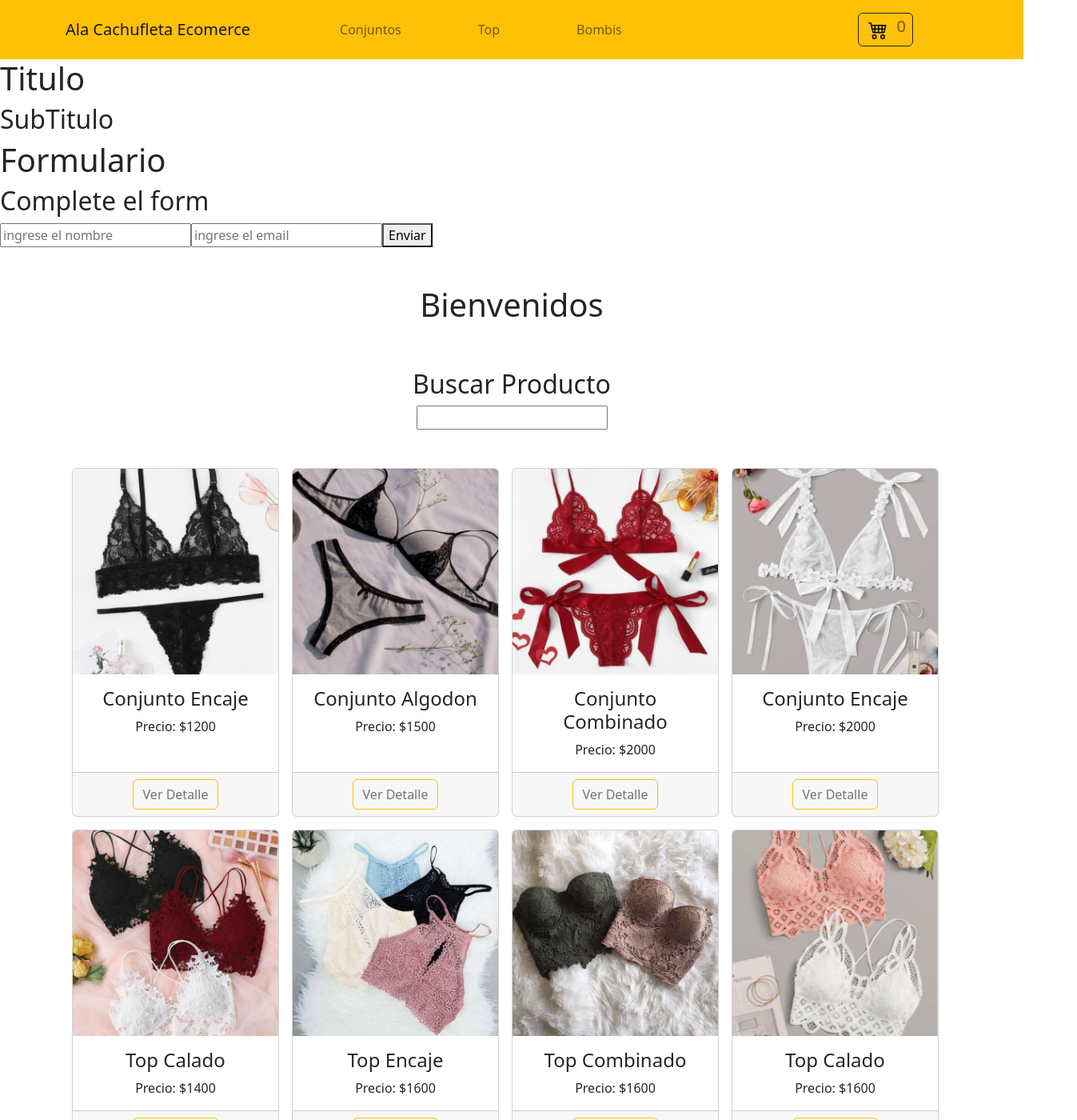
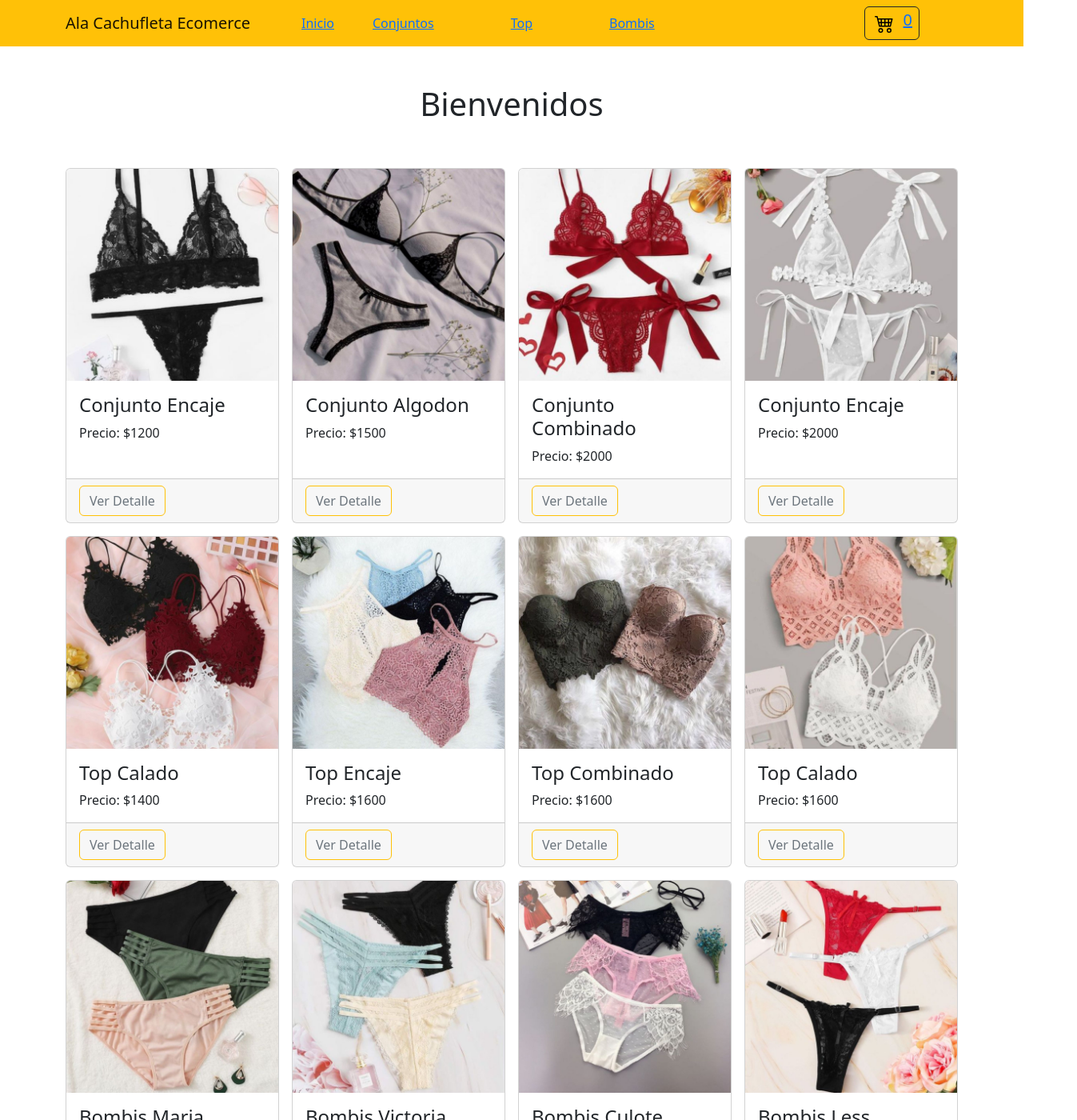
Before and after one commit to sole-arguello/clases-React-Vite-Avances, a React (Vite) app: page / in a window 1280 px wide. Shown: the top 1400 px of the page at 80% size, 1347 px wide, since content can reach past the window. Built offline with nearby package versions, Linux system fonts and the light colour scheme.

Commit message:
clase 8 y 9 navegacion y ruteo

```diff
--- a/src/App.jsx
+++ b/src/App.jsx
@@ -3,25 +3,43 @@
 //estilos
 //import "./App.css";
 import 'bootstrap/dist/css/bootstrap.min.css';
+
 //librerias
+import { BrowserRouter as Router, Routes, Route, Navigate } from 'react-router-dom';
+
 
 //componentes creados por mi
 import NavBar from './components/NavBar/NavBar';
 import Titulo from './components/Titulo/Titulo';
 import Formulario from './components/Formulario/Formulario';
-import ItemCount from './components/ItemCount/ItemCount';
-import ItemsContainer from './components/ItemsListContainer/ItemsListContainer';
+//import ItemCount from './components/ItemCount/ItemCount';
+import ItemsListContainer from './components/ItemsListContainer/ItemsListContainer';
 import ItemDitailContainer from './components/ItemDitailContainer/ItemDitailContainer';
+import CartEjemplo from './components/CartEjemplo/CartEjemplo';
+
 
 function App() {
   return (
-    <>
+
+    <Router>
       <NavBar />
-      <Titulo  titulo='Titulo' subTitulo='SubTitulo'/>
-      <Formulario />
-      <ItemsContainer greeting='Bienvenidos'/>
-      <ItemDitailContainer greeting='Un producto jarcodeado' />
-    </>
+      <Routes >
+        <Route path='/' element={<ItemsListContainer greeting='Bienvenidos'/>} />
+        <Route path='/categoria/:cid' element={<ItemsListContainer greeting='Categorias'/>} />
+
+        <Route path='/detail/:pid' element={<ItemDitailContainer greeting='Un producto jarcodeado' />} />
+        <Route path='/cartEjemplo' element={<CartEjemplo/>} />
+
+        <Route path='*' element= { <Navigate to='/' />} />
+      </Routes>
+
+      {/* <Titulo  titulo='Titulo' subTitulo='SubTitulo'/>
+      <Formulario /> */}
+
+    </Router>
+
+
+
   );
 
 }
--- /dev/null
+++ b/src/components/CartEjemplo/CartEjemplo.jsx
@@ -0,0 +1,9 @@
+import React from 'react'
+
+function CartEjemplo() {
+  return (
+    <div>CartEjemplo</div>
+  )
+}
+
+export default CartEjemplo
--- a/src/components/Item/Item.jsx
+++ b/src/components/Item/Item.jsx
@@ -1,5 +1,6 @@
 import React from 'react'
 import { Button, Card, CardGroup } from 'react-bootstrap'
+import { Link } from 'react-router-dom'
 
 function Item( {id, titulo, img, precio} ) {
   return (
@@ -12,7 +13,9 @@ function Item( {id, titulo, img, precio} ) {
               <Card.Text>Precio: ${precio}</Card.Text>
             </Card.Body>
             <Card.Footer className="card-footer">
-              <Button variant="outline-warning text-secondary">Ver Detalle</Button>
+              <Link to={`/detail/${id}`}>
+                <Button variant="outline-warning text-secondary">Ver Detalle</Button>
+              </Link>
             </Card.Footer>
         </Card>
     </CardGroup>
--- a/src/components/ItemDetail/ItemDitail.jsx
+++ b/src/components/ItemDetail/ItemDitail.jsx
@@ -1,9 +1,13 @@
 import React from 'react'
 import { Card, Container } from 'react-bootstrap'
 import ItemCount from '../ItemCount/ItemCount'
+import { useParams } from 'react-router-dom'
 
 
 function ItemDitail({id, img, titulo, precio}) {
+
+  // const { pid } = useParams()
+  // console.log(pid)
   return (
     <Card className='container d-flex flex-md-row py-3'>
 
--- a/src/components/ItemsListContainer/ItemsListContainer.jsx
+++ b/src/components/ItemsListContainer/ItemsListContainer.jsx
@@ -4,7 +4,7 @@ import { getProductos } from "../../utils/mFetch";
 import ItemList from "../ItemList/ItemList";
 import Buscador from "../Buscador/Buscador";
 
-function ItemsContainer({ greeting }) {
+function ItemsListContainer({ greeting }) {
 
     const [productos, setProductos ] = useState([])
     const [isLoading, setIsLoading ] = useState(true)
@@ -19,63 +19,66 @@ function ItemsContainer({ greeting }) {
         }, 1000);
     }, [])
 
-    const handleProductFiltered = ( { filterState, handleFilterChange } ) => (
-        <Container className=" text-center">
-          <h2>Buscar Producto</h2>
-          {/* {filterState} */}
-          <input  className="mb-5" type="text" value={filterState}  onChange={handleFilterChange}/>
+    // const handleProductFiltered = ( { filterState, handleFilterChange } ) => (
+    //     <Container className=" text-center">
+    //       <h2>Buscar Producto</h2>
+    //       {/* {filterState} */}
+    //       <input  className="mb-5" type="text" value={filterState}  onChange={handleFilterChange}/>
 
-            <Container className="row g-3 justify-content-center">
-              {isLoading
-              ? <Spinner animation="border" variant="warning" />
-              : <>
-                  {filterState === ''
-                  ? productos.map ( ( {id, precio, titulo, categoria, img } ) =>
-                    <CardGroup className='col-lg-3 col-md-6 col-sm-10'>
-                      <Card className="card w-100 mh-100"  key={id}>
-                          <Card.Img variant="top" src={img} alt="imagen card" />
-                          <Card.Body>
-                            <Card.Title className='fs-4'>{titulo}</Card.Title>
-                            <Card.Text>Precio: ${precio}</Card.Text>
-                          </Card.Body>
-                          <Card.Footer className="card-footer">
-                            <Button variant="outline-warning text-secondary">Ver Detalle</Button>
-                          </Card.Footer>
-                      </Card>
-                    </CardGroup>
-                  )
+    //         <Container className="row g-3 justify-content-center">
+    //           {isLoading
+    //           ? <Spinner animation="border" variant="warning" />
+    //           : <>
+    //               {filterState === ''
+    //               ? productos.map ( ( {id, precio, titulo, categoria, img } ) =>
+    //                 <CardGroup className='col-lg-3 col-md-6 col-sm-10'>
+    //                   <Card className="card w-100 mh-100"  key={id}>
+    //                       <Card.Img variant="top" src={img} alt="imagen card" />
+    //                       <Card.Body>
+    //                         <Card.Title className='fs-4'>{titulo}</Card.Title>
+    //                         <Card.Text>Precio: ${precio}</Card.Text>
+    //                       </Card.Body>
+    //                       <Card.Footer className="card-footer">
+    //                         <Button variant="outline-warning text-secondary">Ver Detalle</Button>
+    //                       </Card.Footer>
+    //                   </Card>
+    //                 </CardGroup>
+    //               )
 
-                  : productos.filter( prod => prod.categoria.toLowerCase().includes( filterState.toLowerCase()) )
-                  .map( ( {id, precio, titulo, categoria, img } ) =>
-                  <CardGroup className='col-lg-3 col-md-6 col-sm-10'>
-                    <Card className="card w-100 mh-100"  key={id}>
-                        <Card.Img variant="top" src={img} alt="imagen card" />
-                        <Card.Body>
-                          <Card.Title className='fs-4'>{titulo}</Card.Title>
-                          <Card.Text>Precio: ${precio}</Card.Text>
-                        </Card.Body>
-                        <Card.Footer className="card-footer">
-                          <Button variant="outline-warning text-secondary">Ver Detalle</Button>
-                        </Card.Footer>
-                    </Card>
-                  </CardGroup>
-                  )
-                  }
-              </>}
-            </Container>
+    //               : productos.filter( prod => prod.categoria.toLowerCase().includes( filterState.toLowerCase()) )
+    //               .map( ( {id, precio, titulo, categoria, img } ) =>
+    //               <CardGroup className='col-lg-3 col-md-6 col-sm-10'>
+    //                 <Card className="card w-100 mh-100"  key={id}>
+    //                     <Card.Img variant="top" src={img} alt="imagen card" />
+    //                     <Card.Body>
+    //                       <Card.Title className='fs-4'>{titulo}</Card.Title>
+    //                       <Card.Text>Precio: ${precio}</Card.Text>
+    //                     </Card.Body>
+    //                     <Card.Footer className="card-footer">
+    //                       <Button variant="outline-warning text-secondary">Ver Detalle</Button>
+    //                     </Card.Footer>
+    //                 </Card>
+    //               </CardGroup>
+    //               )
+    //               }
+    //           </>}
+    //         </Container>
 
-        </Container>
-    )
+    //     </Container>
+    // )
     return (
     <>
       <h1 className="py-5 text-center">{greeting}</h1>
 
-      <Buscador >
+      <Container >
+          {isLoading ? <Spinner animation="border" variant="warning" /> : <ItemList productos = {productos}/>}
+      </Container>
+      {/* <Buscador >
           { handleProductFiltered }
-      </Buscador>
+      </Buscador> */}
     </>
 
   );
 }
 
-export default ItemsContainer;
+export default ItemsListContainer;
--- a/src/components/NavBar/NavBar.jsx
+++ b/src/components/NavBar/NavBar.jsx
@@ -1,9 +1,11 @@
 import React from 'react'
 import { Container, Nav, Navbar } from 'react-bootstrap'
+import { Link, NavLink } from 'react-router-dom'
 import CartWiget from '../CartWiget/CartWiget'
 
 
 const NavBar = () => {
+
   return (
     <Navbar collapseOnSelect expand="lg" bg="warning" variant="">
       <Container >
@@ -13,14 +15,18 @@ const NavBar = () => {
         <Navbar.Toggle aria-controls="responsive-navbar-nav" />
         <Navbar.Collapse className='px-5' id="responsive-navbar-nav">
           <Nav className="me-auto">
-            <Nav.Link className='px-5' href="#features">Conjuntos</Nav.Link>
-            <Nav.Link className='px-5' href="#pricing">Top</Nav.Link>
-            <Nav.Link className='px-5' href="#pricing">Bombis</Nav.Link>
+            <Link className='' to='/' >Inicio</Link>
+            <NavLink className='px-5' to='/categoria/Conjunto'>Conjuntos</NavLink>
+            <NavLink className='px-5' to='/categoria/Top'>Top</NavLink>
+            <NavLink className='px-5' to='/categoria/Bombis'>Bombis</NavLink>
           </Nav>
           <Nav>
-            <Nav.Link eventKey={2} href="#memes">
+            {/* <Nav.Link eventKey={2} href="#memes">
               <CartWiget />
-            </Nav.Link>
+            </Nav.Link> */}
+            <Link className='' to='/cartEjemplo'>
+              <CartWiget/>
+            </Link>
           </Nav>
         </Navbar.Collapse>
       </Container>
--- a/src/utils/mFetch.js
+++ b/src/utils/mFetch.js
@@ -11,15 +11,15 @@ export const getProductoById = (productoId) => {
   })
 }
 
-export const getProductoByCategory = (cate) => {
+export const getProductoByCategory = (category) => {
   return new Promise( (res, rej) => {
-    res( productos.filter(prod => prod.categoria.toLowerCase()))
+    res( productos.filter(prod => prod.categoria.toLowerCase()) === category)
   })
 }
 
 let productos = [
   {
-    id: 1,
+    id: '1',
     precio: 1200,
     titulo: "Conjunto Encaje",
     categoria: "Conjunto",
@@ -27,7 +27,7 @@ let productos = [
     img: "/public/assets/conjunto1.jpg",
   },
   {
-    id: 2,
+    id: '2',
     precio: 1500,
     titulo: "Conjunto Algodon",
     categoria: "Conjunto",
@@ -35,7 +35,7 @@ let productos = [
     img: "/public/assets/conjunto2.jpg",
   },
   {
-    id: 3,
+    id: '3',
     precio: 2000,
     titulo: "Conjunto Combinado",
     categoria: "Conjunto",
@@ -43,7 +43,7 @@ let productos = [
     img: "/public/assets/conjunto3.jpg",
   },
   {
-    id: 4,
+    id: '4',
     precio: 2000,
     titulo: "Conjunto Encaje",
     categoria: "Conjunto",
@@ -51,7 +51,7 @@ let productos = [
     img: "/public/assets/conjunto4.jpg",
   },
   {
-    id: 5,
+    id: '5',
     precio: 1400,
     titulo: "Top Calado",
     categoria: "Top",
@@ -60,7 +60,7 @@ let productos = [
   },
 
   {
-    id: 6,
+    id: '6',
     precio: 1600,
     titulo: "Top Encaje",
     categoria: "Top",
@@ -68,7 +68,7 @@ let productos = [
     img: "/public/assets/top2.jpg",
   },
   {
-    id: 7,
+    id: '7',
     precio: 1600,
     titulo: "Top Combinado",
     categoria: "Top",
@@ -76,7 +76,7 @@ let productos = [
     img: "/public/assets/top3.jpg",
   },
   {
-    id: 8,
+    id: '8',
     precio: 1600,
     titulo: "Top Calado",
     categoria: "Top",
@@ -85,7 +85,7 @@ let productos = [
   },
 
   {
-    id: 9,
+    id: '9',
     precio: 900,
     titulo: "Bombis Maria",
     categoria: "Bombis",
@@ -94,7 +94,7 @@ let productos = [
   },
 
   {
-    id: 10,
+    id: '10',
     precio: 800,
     titulo: "Bombis Victoria",
     categoria: "Bombis",
@@ -103,7 +103,7 @@ let productos = [
   },
 
   {
-    id: 11,
+    id: '11',
     precio: 500,
     titulo: "Bombis Culote",
     categoria: "Bombis",
@@ -112,7 +112,7 @@ let productos = [
   },
 
   {
-    id: 12,
+    id: '12',
     precio: 450,
     titulo: "Bombis Less regulables",
     categoria: "Bombis",
```
Also changed, not shown: src/components/ItemDitailContainer/ItemDitailContainer.jsx (+6 -1 lines).
